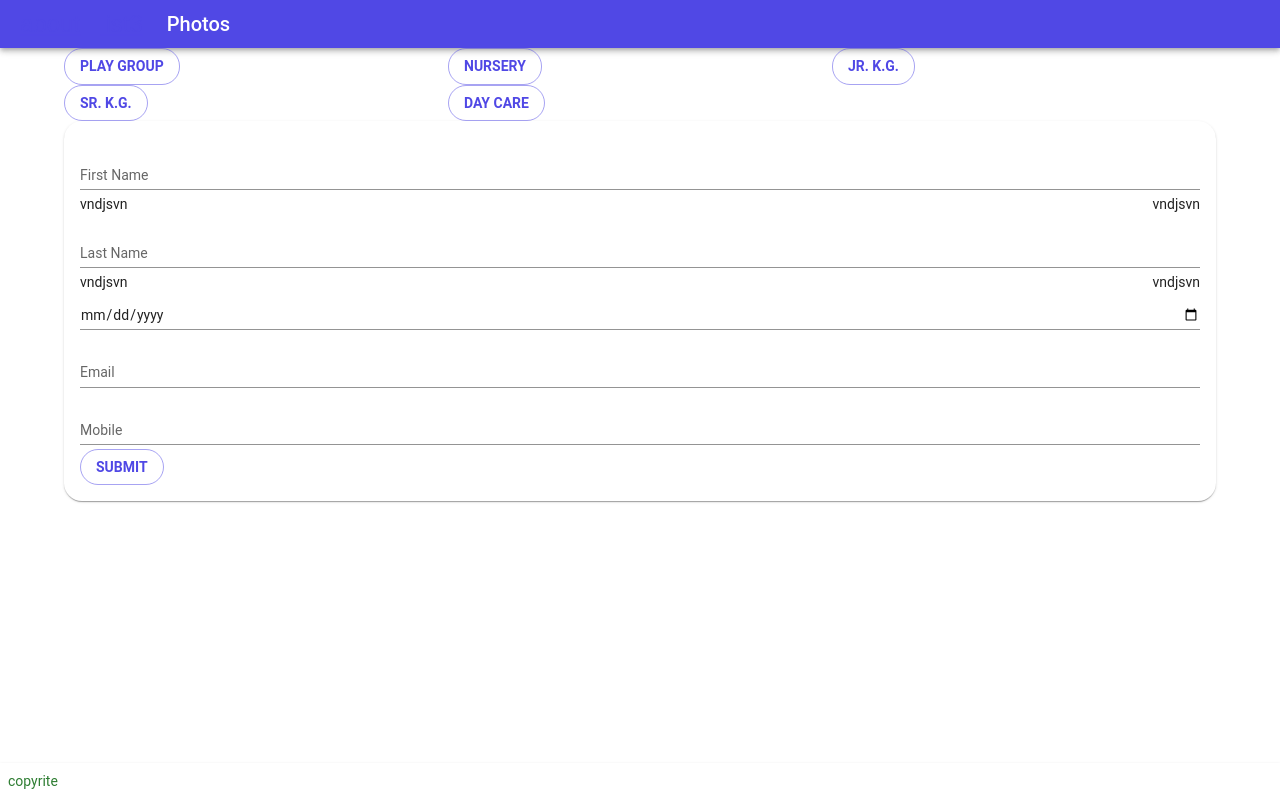
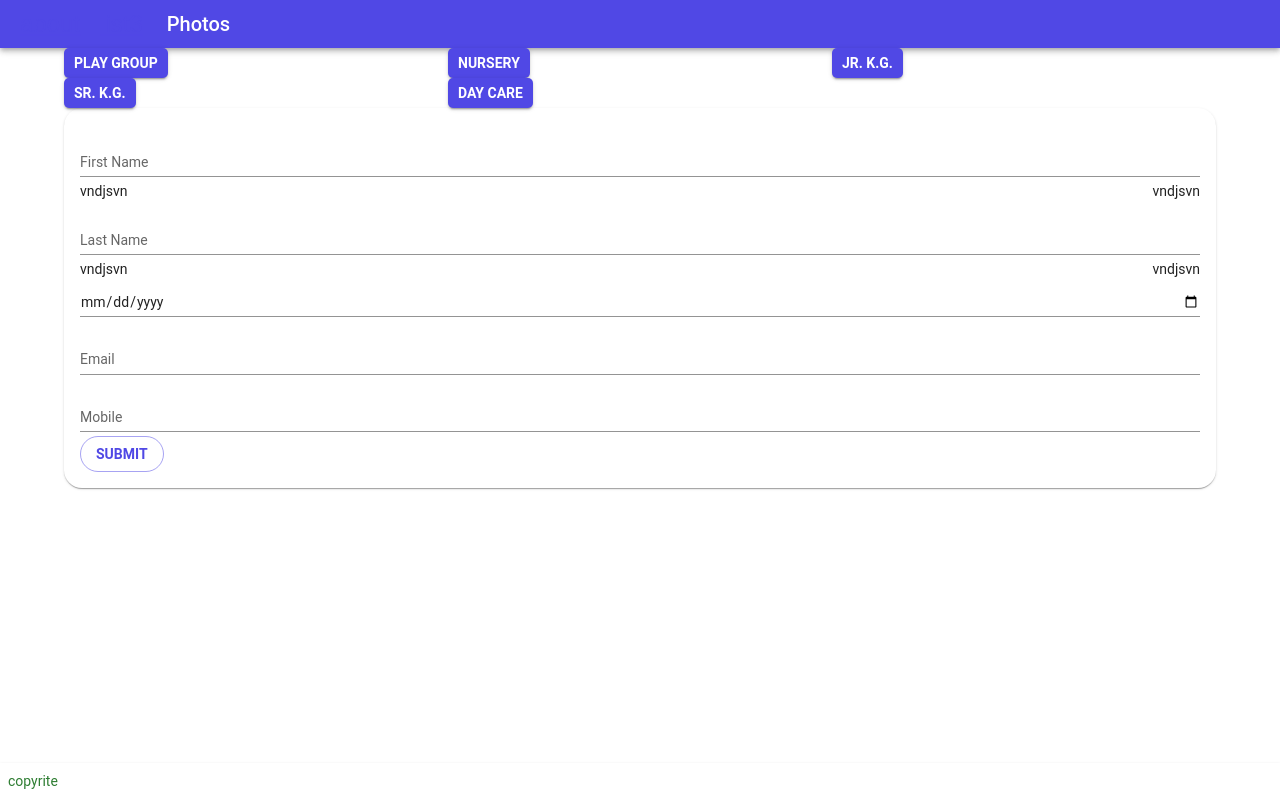
Before and after one commit to aadiTechnology/smartkidz, a React (Create React App) app: page / in a window 1280 px wide. Built offline with nearby package versions, Linux system fonts and the light colour scheme.

Commit message:
color formatted

```diff
--- a/src/Libraries/ClassButton.jsx
+++ b/src/Libraries/ClassButton.jsx
@@ -17,8 +17,10 @@ const ClassButton = ({ itemList, clickItem }) => {
                     return (
                         <Grid item xs={4} key={i}>
                             <Button onClick={() => { onClick(item.Value) }}
-                                    backgroundColor={item.IsActive ? "success" : "primary"}
-                                >{item.Name}</Button>
+                                color={item.IsActive ? "success" : "primary"}
+                                variant="contained">
+                                {item.Name}
+                            </Button>
                         </Grid>
                     )
                 })
```
Lines whose indentation alone changed are shown as unchanged.
